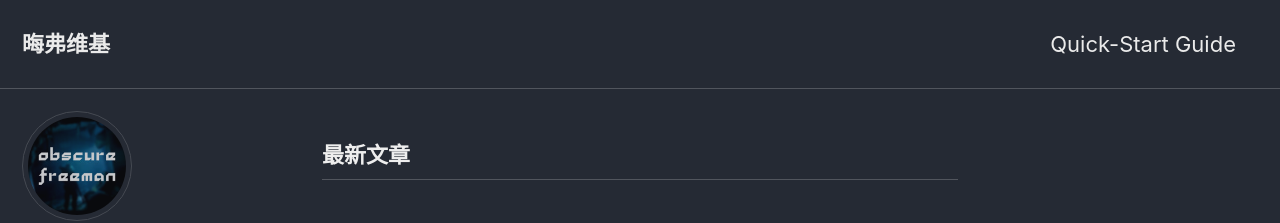
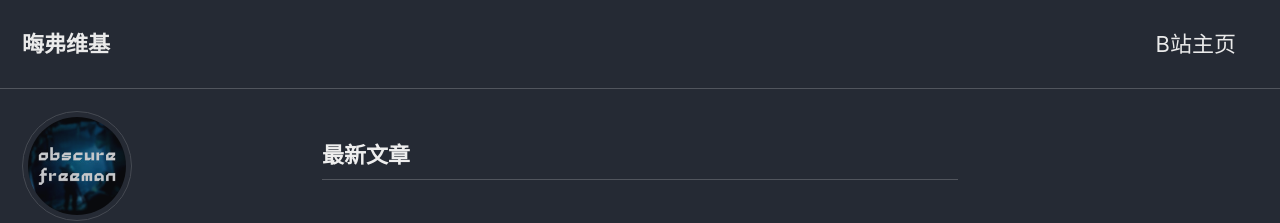
Before and after one commit to obscurefreeman/obscurefreemanwiki.github, a Jekyll site: the page built from index.html, in a window 1280 px wide. Shown: the top 223 px of the page. Built offline with Jekyll 4.4.1, drawn with Linux system fonts in a browser that asks for light colours; cached includes are drawn as plain includes; the list of posts is cut into pages by our own code.

Commit message:
更新 navigation.yml

```diff
--- a/_data/navigation.yml
+++ b/_data/navigation.yml
@@ -1,7 +1,7 @@
 # main links
 main:
-  - title: "Quick-Start Guide"
-    url: https://mmistakes.github.io/minimal-mistakes/docs/quick-start-guide/
+  # - title: "Quick-Start Guide"
+  #   url: https://mmistakes.github.io/minimal-mistakes/docs/quick-start-guide/
   # - title: "About"
   #   url: https://mmistakes.github.io/minimal-mistakes/about/
   # - title: "Sample Posts"
@@ -10,3 +10,5 @@ main:
   #   url: /collection-archive/
   # - title: "Sitemap"
   #   url: /sitemap/
+  - title: "B站主页"
+    url: https://space.bilibili.com/523837807
```
